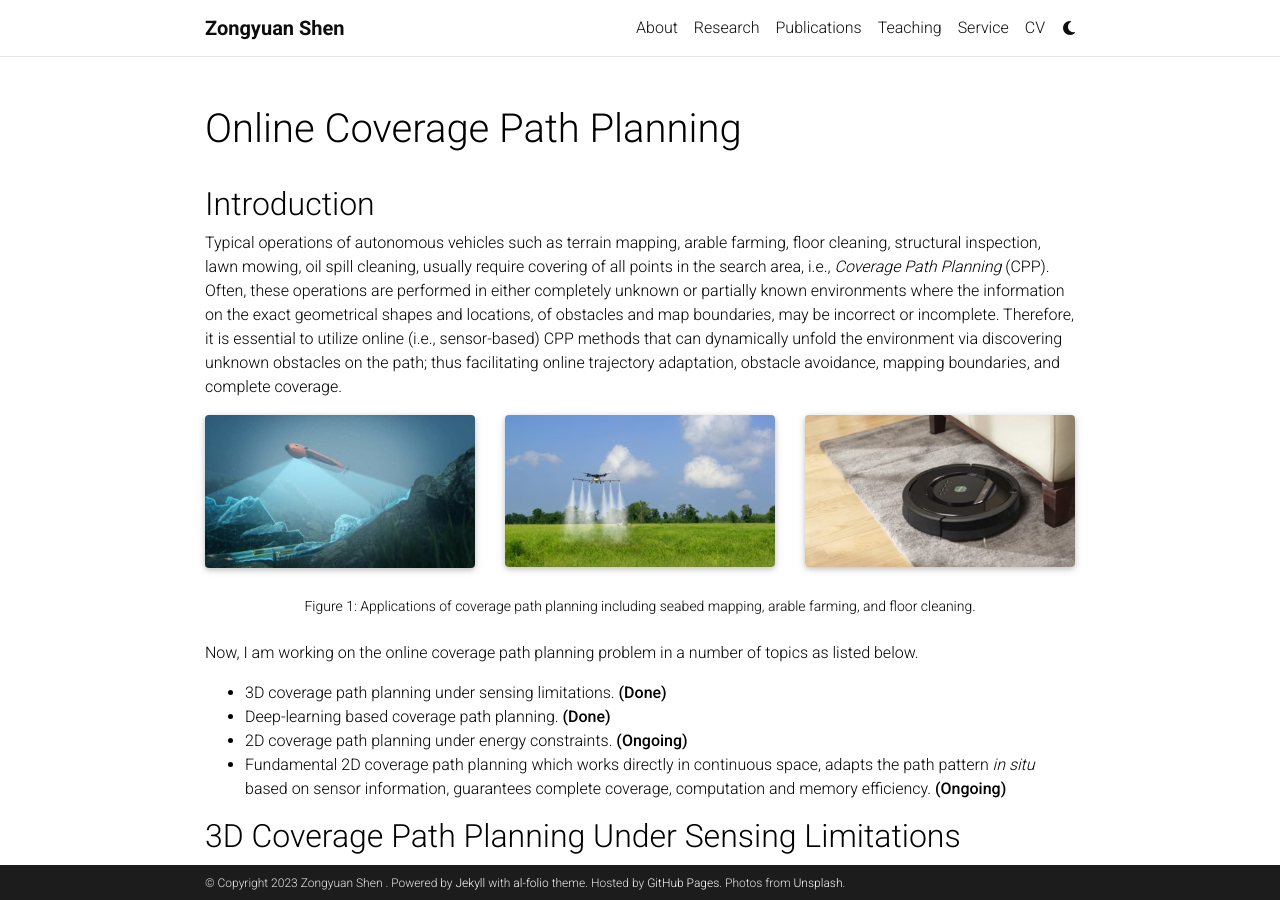
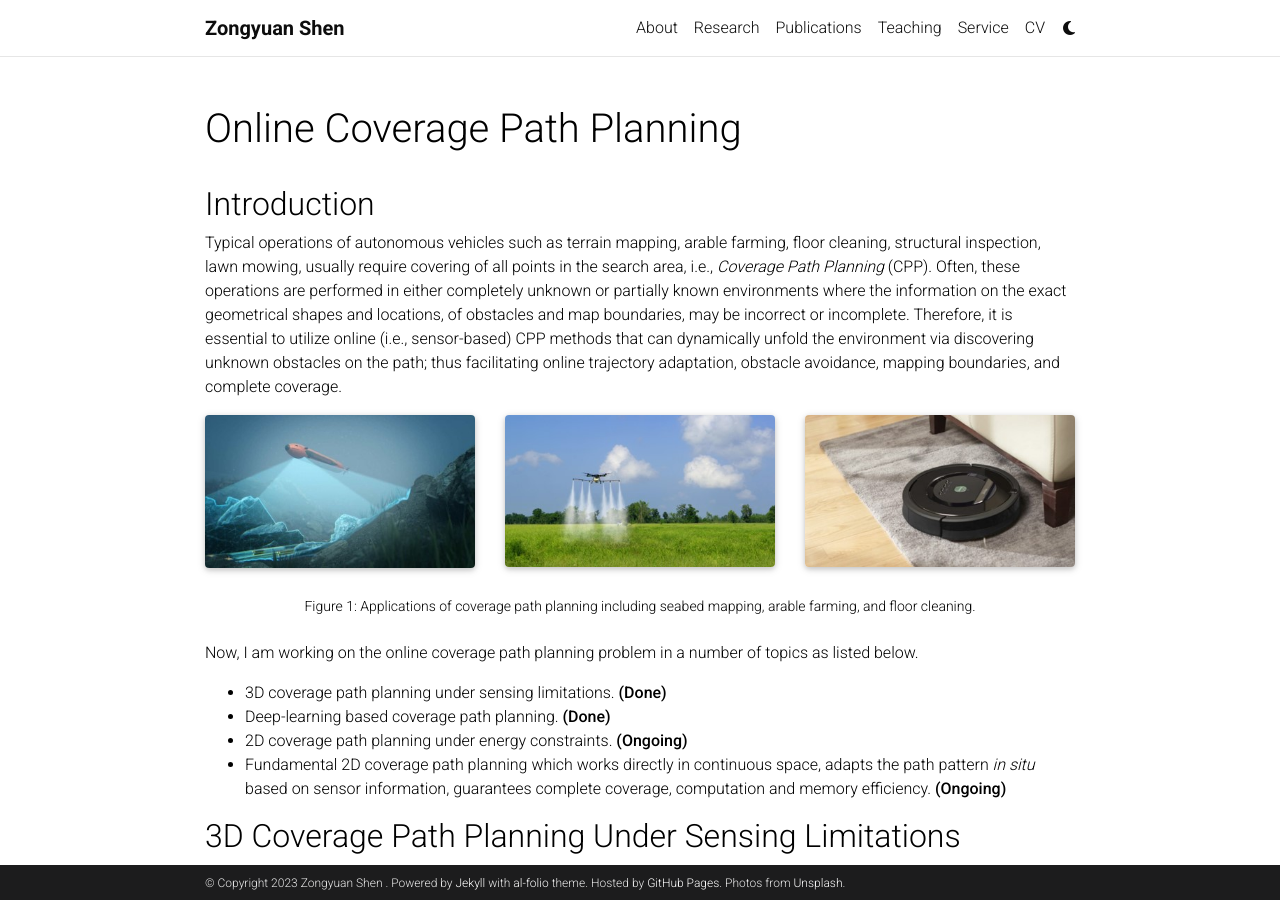
Before and after one commit to ZongyuanShen/ZongyuanShen.github.io, a Jekyll site: the page built from _projects/1_project.md, in a window 1280 px wide and 900 px high. Built offline with Jekyll 4.4.1, drawn with Linux system fonts in a browser that asks for light colours; full-size pictures stand in for the smaller copies a plugin makes; comment, search, counter and statistics services are not loaded; a style sheet for code colours, icons or effects is not loaded.

Commit message:
Update 1_project.md

```diff
--- a/_projects/1_project.md
+++ b/_projects/1_project.md
@@ -9,7 +9,7 @@
 ---
 
 ## Introduction
-Typical operations of autonomous vehicles such as terrain mapping, arable farming, floor cleaning, structural inspection, lawn mowing, oil spill cleaning, usually require covering of all points in the search area, i.e., _Coverage Path Planning_ (CPP). Often, these operations are performed in either completely unknown or partially known environments where the information on the exact geometrical shapes and locations, of obstacles and map boundaries, may be incorrect or incomplete. Therefore, it is essential to utilize online (i.e., sensor-based) CPP methods that can dynamically unfold the environment via discovering unknown obstacles on the path; thus facilitating online trajectory adaptation, obstacle avoidance, mapping boundaries, and complete coverage.
+Typical operations of autonomous vehicles such as terrain mapping, arable farming, floor cleaning, structural inspection, lawn mowing, usually require covering of all points in the search area, i.e., _Coverage Path Planning_ (CPP). Often, these operations are performed in either completely unknown or partially known environments where the information on the exact geometrical shapes and locations, of obstacles and map boundaries, may be incorrect or incomplete. Therefore, it is essential to utilize online (i.e., sensor-based) CPP methods that can dynamically unfold the environment via discovering unknown obstacles on the path; thus facilitating online trajectory adaptation, obstacle avoidance, mapping boundaries, and complete coverage.
 
 <div class="row">
     <div class="col-sm mt-3 mt-md-0">
```
